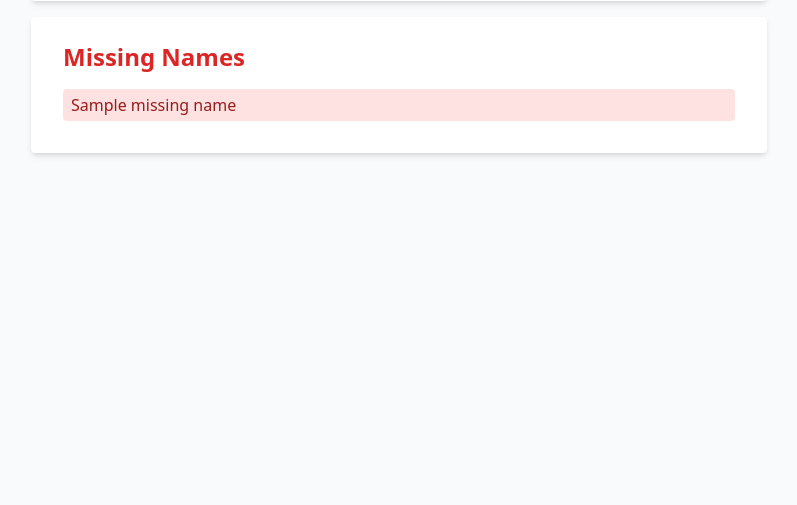
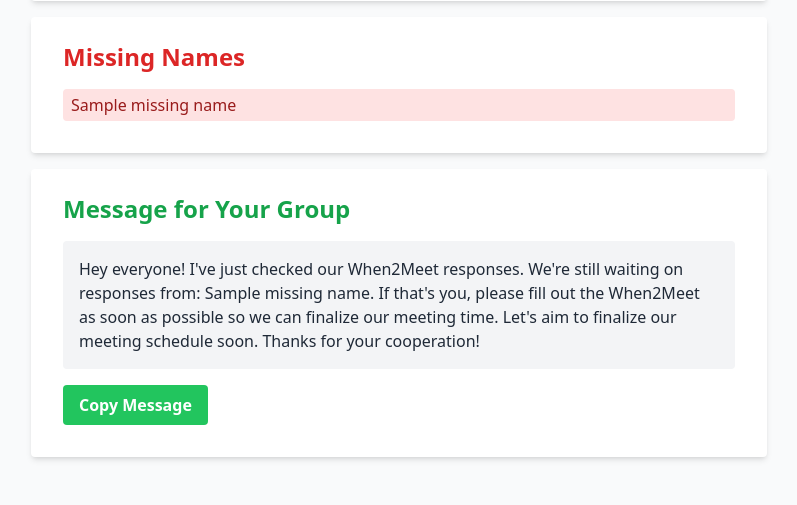
Before and after one commit to bchewy/when2meet-checker, a Flask app: template templates/index.html in a window 1280 px wide. Shown: the part 945-1450 px from the top of the page, without its empty margins (241-1038 px from the left). Before the commit the page ends 1101 px from the top, so only its background shows below. Run offline with Flask 2, Linux system fonts and the light colour scheme; the template is opened without the code that fills it: values that come from a table or form of the project are taken from there, most other values are stand-ins (such as "Sample title", 1, 10 or a date in 2020); some libraries are stand-ins or nearby versions.

Commit message:
chore: add copy and goat analytics

```diff
--- a/templates/index.html
+++ b/templates/index.html
@@ -137,6 +137,29 @@
             </ul>
         </div>
         {% endif %}
+
+        <!-- New section for the generated message -->
+        <div class="bg-white shadow-md rounded px-8 pt-6 pb-8 mb-4">
+            <h2 class="text-2xl font-bold mb-4 text-green-600">Message for Your Group</h2>
+            <div class="bg-gray-100 p-4 rounded">
+                <p id="generated-message" class="text-gray-800">
+                    Hey everyone! I've just checked our When2Meet responses.
+                    {% if missing_names %}
+                    We're still waiting on responses from: {{ missing_names|join(', ') }}.
+                    If that's you, please fill out the When2Meet as soon as possible so we can finalize our meeting
+                    time.
+                    {% else %}
+                    Great news! Everyone has filled out the When2Meet. We're all set to choose a meeting time that works
+                    for everyone.
+                    {% endif %}
+                    Let's aim to finalize our meeting schedule soon. Thanks for your cooperation!
+                </p>
+            </div>
+            <button onclick="copyMessage()"
+                class="mt-4 bg-green-500 hover:bg-green-700 text-white font-bold py-2 px-4 rounded focus:outline-none focus:shadow-outline">
+                Copy Message
+            </button>
+        </div>
         {% endif %}
 
         {% if error %}
@@ -182,7 +205,21 @@
                 updateLoadingMessage();
                 this.submit();
             });
+
+            function copyMessage() {
+                const messageElement = document.getElementById('generated-message');
+                const messageText = messageElement.innerText;
+
+                navigator.clipboard.writeText(messageText).then(function () {
+                    alert('Message copied to clipboard!');
+                }, function (err) {
+                    console.error('Could not copy text: ', err);
+                });
+            }
         </script>
+
+        <!-- GoatCounter analytics -->
+        <script data-goatcounter="https://bchewy.goatcounter.com/count" async src="//gc.zgo.at/count.js"></script>
     </div>
 </body>
 
```
